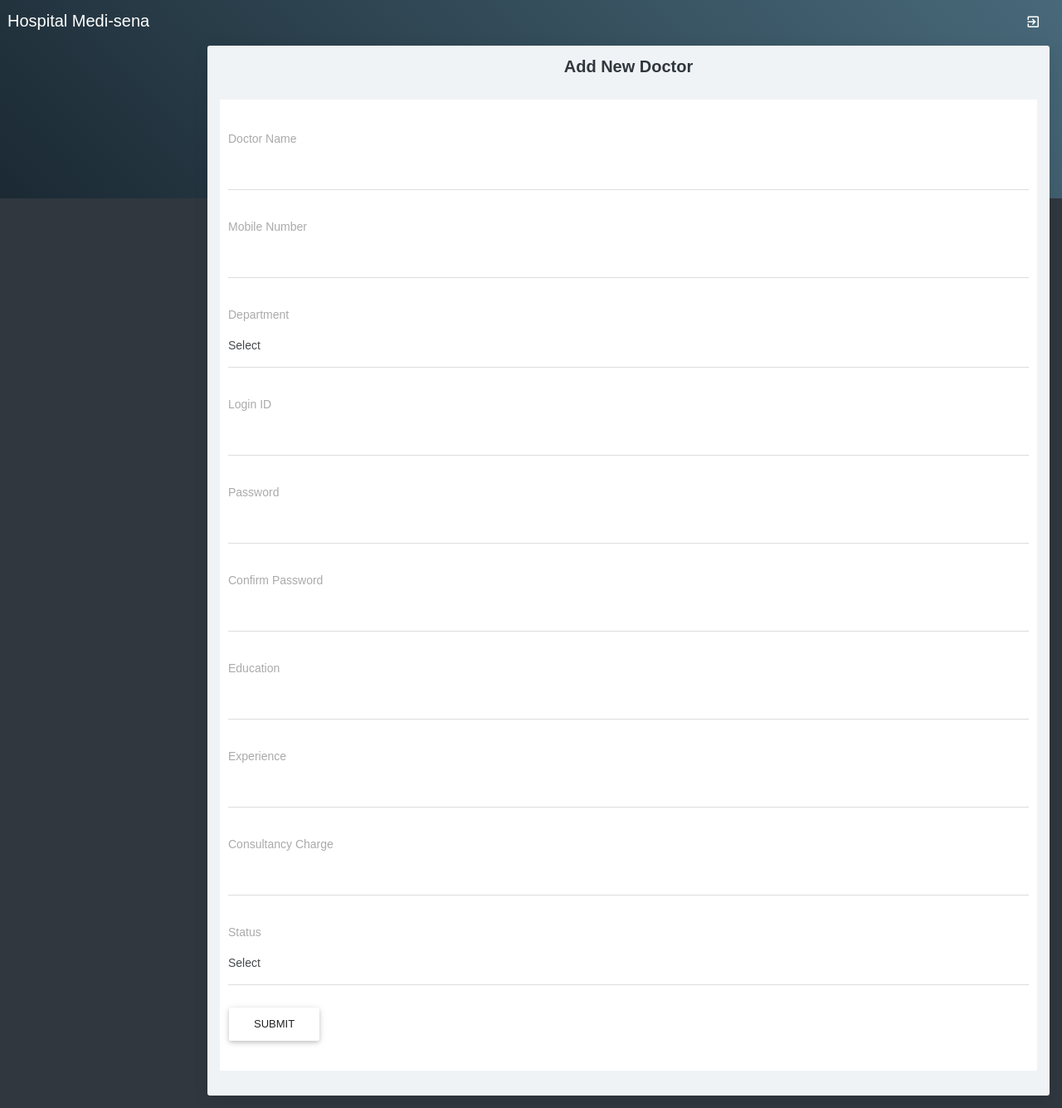
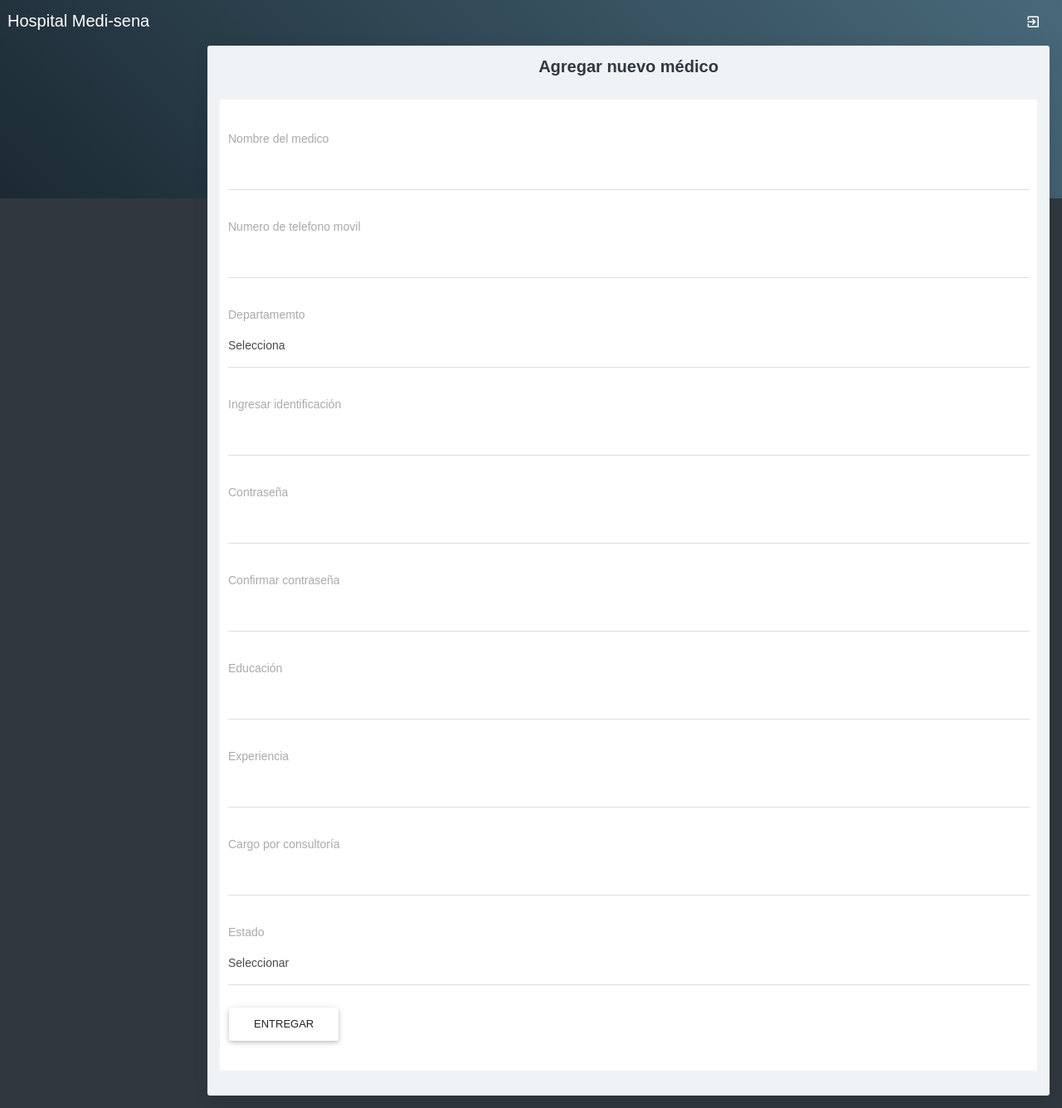
Before and after one commit to EdwinEc09/proyecto-final-php, a PHP site: page /doctor.php in a window 1280 px wide. Shown: the whole page at 83% size. Run offline with PHP 8.4, Linux system fonts and the light colour scheme; data comes from the database, SQL or seed files in the repository; data that the repository does not hold is empty; some libraries are stand-ins or nearby versions.

Commit message:
Vista de medico traducida

```diff
--- a/hospital-management/adformheader.php
+++ b/hospital-management/adformheader.php
@@ -40,7 +40,7 @@ $tim = date("H:i:s");
                     </div>
                 </div>
             </div>
-            <p>Please wait...</p>
+            <p>Espere un momento...</p>
         </div>
     </div>
     <!-- #END# Page Loader -->
@@ -142,7 +142,7 @@ $tim = date("H:i:s");
             if(isset($_SESSION['doctorid']))
             {
             ?>
-            <div class="menu">
+            <!-- <div class="menu">
                 <ul class="list">
                     <li class="header">MAIN NAVIGATION</li>
                     <li class="active open"><a href="doctoraccount.php"><i
@@ -195,7 +195,7 @@ $tim = date("H:i:s");
                     </li>
 
                 </ul>
-            </div>
+            </div> -->
 
             <?php }; ?>
             <!-- doctor Menu -->
--- a/hospital-management/doctor.php
+++ b/hospital-management/doctor.php
@@ -8,7 +8,7 @@ if(isset($_POST['submit']))
 			$sql ="UPDATE doctor SET doctorname='$_POST[doctorname]',mobileno='$_POST[mobilenumber]',departmentid='$_POST[select3]',loginid='$_POST[loginid]',password='$_POST[password]',status='$_POST[select]',education='$_POST[education]',experience='$_POST[experience]',consultancy_charge='$_POST[consultancy_charge]' WHERE doctorid='$_GET[editid]'";
 		if($qsql = mysqli_query($con,$sql))
 		{
-			echo "<script>alert('doctor record updated successfully...');</script>";
+			echo "<script>alert('Registro de médico actualizado exitosamente...');</script>";
 		}
 		else
 		{
@@ -20,7 +20,7 @@ if(isset($_POST['submit']))
 	$sql ="INSERT INTO doctor(doctorname,mobileno,departmentid,loginid,password,status,education,experience,consultancy_charge) values('$_POST[doctorname]','$_POST[mobilenumber]','$_POST[select3]','$_POST[loginid]','$_POST[password]','Active','$_POST[education]','$_POST[experience]','$_POST[consultancy_charge]')";
 	if($qsql = mysqli_query($con,$sql))
 	{
-		echo "<script>alert('Doctor record inserted successfully...');</script>";
+		echo "<script>alert('Registro médico insertado exitosamente...');</script>";
 	}
 	else
 	{
@@ -39,7 +39,7 @@ if(isset($_GET['editid']))
 
 <div class="container-fluid">
 	<div class="block-header">
-		<h2 class="text-center"> Add New Doctor </h2>
+		<h2 class="text-center"> Agregar nuevo médico </h2>
 	</div>
 	<div class="row clearfix">
 		<div class="col-lg-12 col-md-12 col-sm-12 col-xs-12">
@@ -50,26 +50,26 @@ if(isset($_GET['editid']))
 
 
 
-					<div class="form-group"><label>Doctor Name</label>
+					<div class="form-group"><label>Nombre del medico</label>
 					<div class="form-line">
 					<input class="form-control" type="text" name="doctorname" id="doctorname" value="<?php echo $rsedit['doctorname']; ?>" />
 				</div>
 				</div>
 
 
-					<div class="form-group"><label>Mobile Number</label>
+					<div class="form-group"><label>Numero de telefono movil</label>
 					<div class="form-line">
 					<input class="form-control" type="text" name="mobilenumber" id="mobilenumber" value="<?php echo $rsedit['mobileno']; ?>"/>
 				</div>
 				</div>
 
 
-					<div class="form-group"><label>Department</label>
+					<div class="form-group"><label>Departamemto</label>
 						<div class="form-line">
 					<select  name="select3" id="select3" class="form-control show-tick">
-						<option value="">Select</option>
+						<option value="">Selecciona</option>
 						<?php
-						$sqldepartment= "SELECT * FROM department WHERE status='Active'";
+						$sqldepartment= "SELECT * FROM department WHERE status='Activo'";
 						$qsqldepartment = mysqli_query($con,$sqldepartment);
 						while($rsdepartment=mysqli_fetch_array($qsqldepartment))
 						{
@@ -88,54 +88,54 @@ if(isset($_GET['editid']))
 				</div>
 			</div>
 
-					<div class="form-group"><label>Login ID</label>
+					<div class="form-group"><label>Ingresar identificación</label>
 					<div class="form-line">
 					<input class="form-control" type="text" name="loginid" id="loginid" value="<?php echo $rsedit['loginid']; ?>"/>
 				</div>
 				</div>
 
 
-					<div class="form-group"><label>Password</label>
+					<div class="form-group"><label>Contraseña</label>
 					<div class="form-line">
 					<input class="form-control" type="password" name="password" id="password" value="<?php echo $rsedit['password']; ?>"/>
 				</div>
 				</div>
 
 
-					<div class="form-group"><label>Confirm Password</label>
+					<div class="form-group"><label>Confirmar contraseña</label>
 					<div class="form-line">
 					<input class="form-control" type="password" name="cnfirmpassword" id="cnfirmpassword" value="<?php echo $rsedit['password']; ?>"/>
 				</div>
 				</div>
 
 
-					<div class="form-group"><label>Education</label>
+					<div class="form-group"><label>Educación</label>
 					<div class="form-line">
 					<input class="form-control" type="text" name="education" id="education" value="<?php echo $rsedit['education']; ?>" />
 				</div>
 				</div>
 
 
-					<div class="form-group"><label>Experience</label>
+					<div class="form-group"><label>Experiencia</label>
 					<div class="form-line">
 					<input class="form-control" type="text" name="experience" id="experience" value="<?php echo $rsedit['experience']; ?>"/>
 				</div>
 				</div>
 
 
-					<div class="form-group"><label>Consultancy Charge</label>
+					<div class="form-group"><label>Cargo por consultoría</label>
 					<div class="form-line">
 					<input class="form-control" type="text" name="consultancy_charge" id="consultancy_charge" value="<?php echo $rsedit['experience']; ?>"/>
 				</div>
 				</div>
 
 					<div class="form-group">
-					<label>Status</label>
+					<label>Estado</label>
 					<div class="form-line">
 					<select class="form-control show-tick" name="select" id="select">
-						<option value="" selected="" hidden>Select</option>
+						<option value="" selected="" hidden>Seleccionar</option>
 						<?php
-						$arr= array("Active","Inactive");
+						$arr= array("Activo","Inactivo");
 						foreach($arr as $val)
 						{
 							if($val == $rsedit['status'])
@@ -154,7 +154,7 @@ if(isset($_GET['editid']))
 
 
 
-					<input class="btn btn-default" type="submit" name="submit" id="submit" value="Submit" />
+					<input class="btn btn-default" type="submit" name="submit" id="submit" value="Entregar" />
 
 
 
@@ -177,91 +177,91 @@ function validateform()
 {
 	if(document.frmdoct.doctorname.value == "")
 	{
-		alert("Doctor name should not be empty..");
+		alert("El nombre del médico no debe estar vacío.");
 		document.frmdoct.doctorname.focus();
 		return false;
 	}
 	else if(!document.frmdoct.doctorname.value.match(alphaspaceExp))
 	{
-		alert("Doctor name not valid..");
+		alert("Nombre del médico no válido.");
 		document.frmdoct.doctorname.focus();
 		return false;
 	}
 	else if(document.frmdoct.mobilenumber.value == "")
 	{
-		alert("Mobile number should not be empty..");
+		alert("El número de móvil no debe estar vacío.");
 		document.frmdoct.mobilenumber.focus();
 		return false;
 	}
 	else if(!document.frmdoct.mobilenumber.value.match(numericExpression))
 	{
-		alert("Mobile number not valid..");
+		alert("Número de móvil no válido.");
 		document.frmdoct.mobilenumber.focus();
 		return false;
 	}
 	else if(document.frmdoct.select3.value == "")
 	{
-		alert("Department ID should not be empty..");
+		alert("El ID del departamento no debe estar vacío.");
 		document.frmdoct.select3.focus();
 		return false;
 	}
 	else if(document.frmdoct.loginid.value == "")
 	{
-		alert("loginid should not be empty..");
+		alert("La identificación no debe estar vacía .");
 		document.frmdoct.loginid.focus();
 		return false;
 	}
 	else if(!document.frmdoct.loginid.value.match(alphanumericExp))
 	{
-		alert("loginid not valid..");
+		alert("La identificación no es valida.");
 		document.frmdoct.loginid.focus();
 		return false;
 	}
 	else if(document.frmdoct.password.value == "")
 	{
-		alert("Password should not be empty..");
+		alert("La contraseña no debe estar vacía.");
 		document.frmdoct.password.focus();
 		return false;
 	}
 	else if(document.frmdoct.password.value.length < 8)
 	{
-		alert("Password length should be more than 8 characters...");
+		alert("La longitud de la contraseña debe tener más de 8 caracteres...");
 		document.frmdoct.password.focus();
 		return false;
 	}
 	else if(document.frmdoct.password.value != document.frmdoct.cnfirmpassword.value )
 	{
-		alert("Password and confirm password should be equal..");
+		alert("La contraseña y la contraseña de confirmación deben ser iguales.");
 		document.frmdoct.password.focus();
 		return false;
 	}
 	else if(document.frmdoct.education.value == "")
 	{
-		alert("Education should not be empty..");
+		alert("La educación no debe estar vacía.");
 		document.frmdoct.education.focus();
 		return false;
 	}
 	else if(!document.frmdoct.education.value.match(alphaExp))
 	{
-		alert("Education not valid..");
+		alert("Educación no válida.");
 		document.frmdoct.education.focus();
 		return false;
 	}
 	else if(document.frmdoct.experience.value == "")
 	{
-		alert("Experience should not be empty..");
+		alert("La experiencia no debe estar vacía.");
 		document.frmdoct.experience.focus();
 		return false;
 	}
 	else if(!document.frmdoct.experience.value.match(numericExpression))
 	{
-		alert("Experience not valid..");
+		alert("Experiencia no válida.");
 		document.frmdoct.experience.focus();
 		return false;
 	}
 	else if(document.frmdoct.select.value == "" )
 	{
-		alert("Kindly select the status..");
+		alert("Por favor seleccione el estado.");
 		document.frmdoct.select.focus();
 		return false;
 	}
```
Also changed, not shown: hospital-management/viewdoctor.php (+11 -11 lines).
